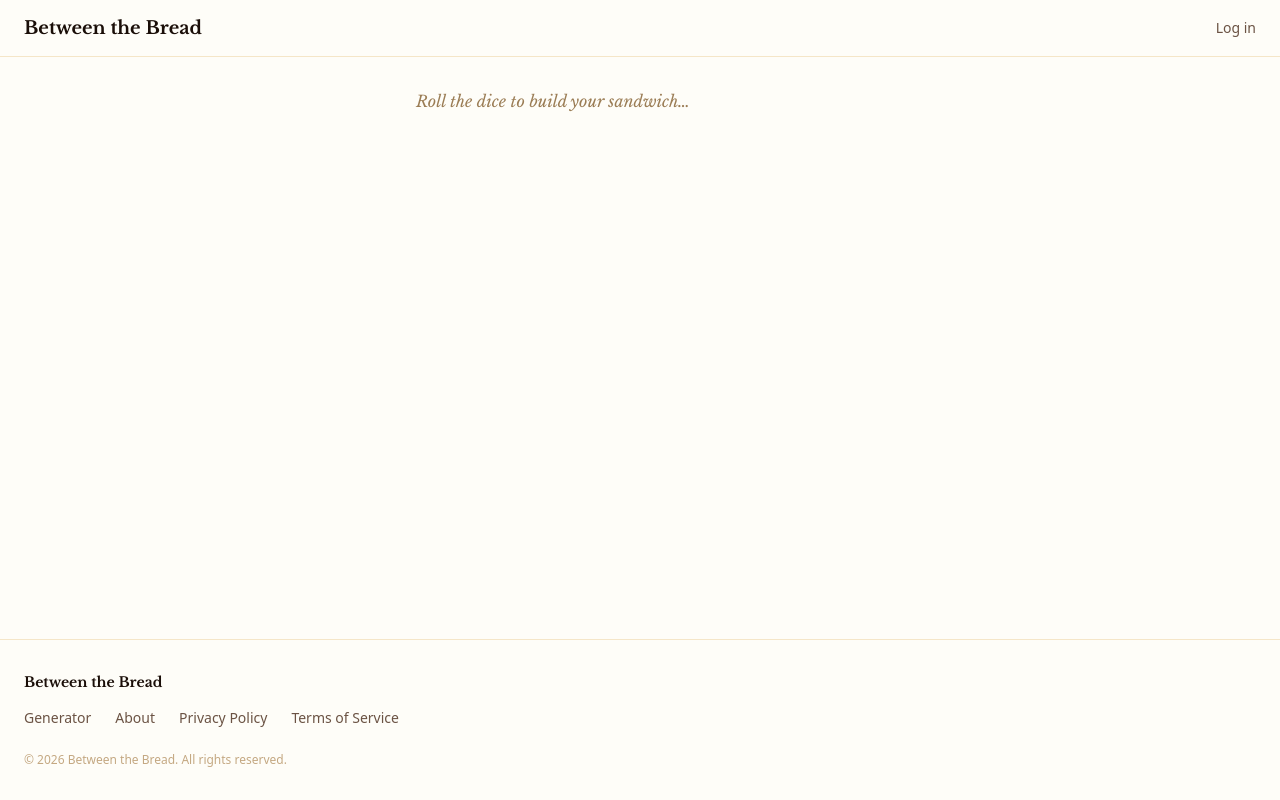
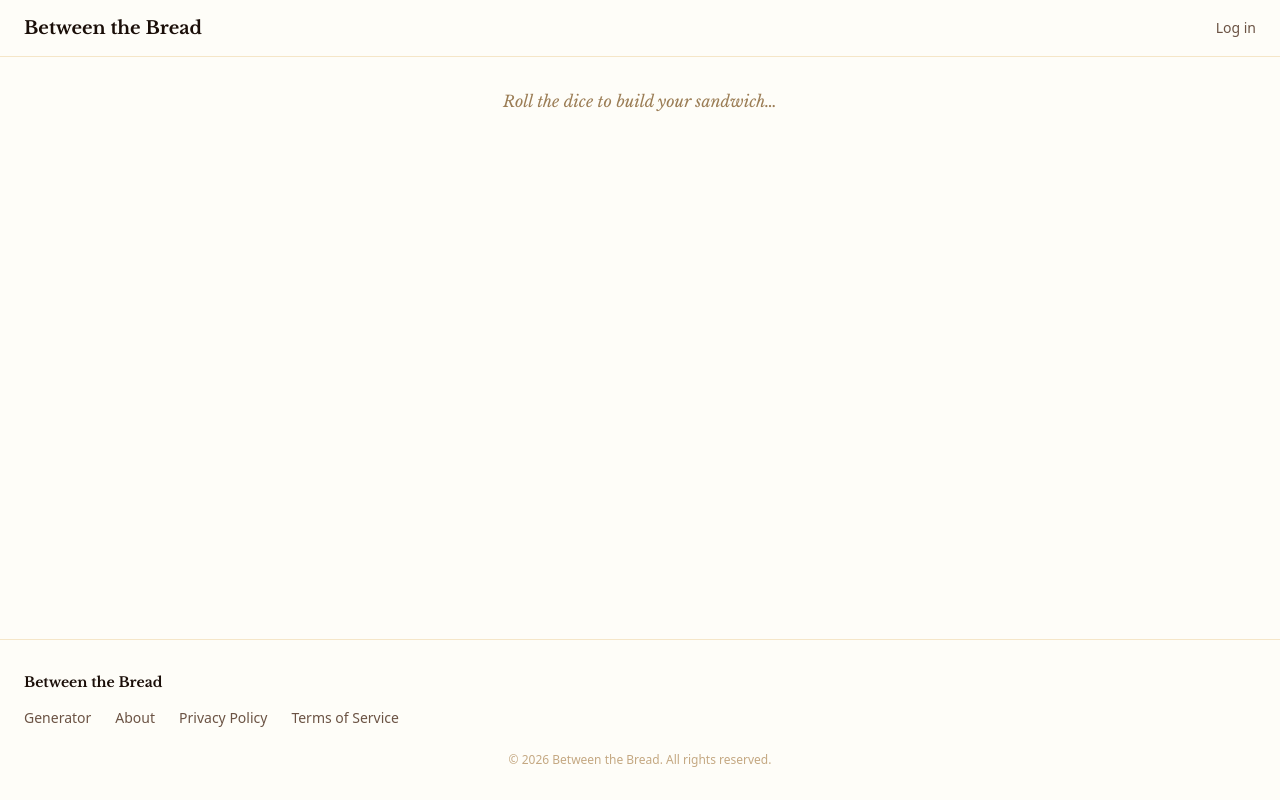
Before and after one commit to dylan-solomon/Between-the-Bread, a React (Vite) app: page / in a window 1280 px wide. Built offline with nearby package versions, Linux system fonts and the light colour scheme.

Commit message:
Center header text

```diff
--- a/src/components/Footer.tsx
+++ b/src/components/Footer.tsx
@@ -19,7 +19,7 @@ export default function Footer() {
             </Link>
           ))}
         </nav>
-        <p className="mt-6 text-xs text-neutral-400">
+        <p className="mt-6 text-center text-xs text-neutral-400">
           © 2026 Between the Bread. All rights reserved.
         </p>
       </div>
--- a/src/pages/HomePage.tsx
+++ b/src/pages/HomePage.tsx
@@ -4,7 +4,7 @@ export default function HomePage() {
   return (
     <AppShell>
       <div className="mx-auto max-w-[480px] px-4 py-8">
-        <p className="font-display text-neutral-500 italic">Roll the dice to build your sandwich…</p>
+        <p className="text-center font-display italic text-neutral-500">Roll the dice to build your sandwich…</p>
       </div>
     </AppShell>
   )
```
